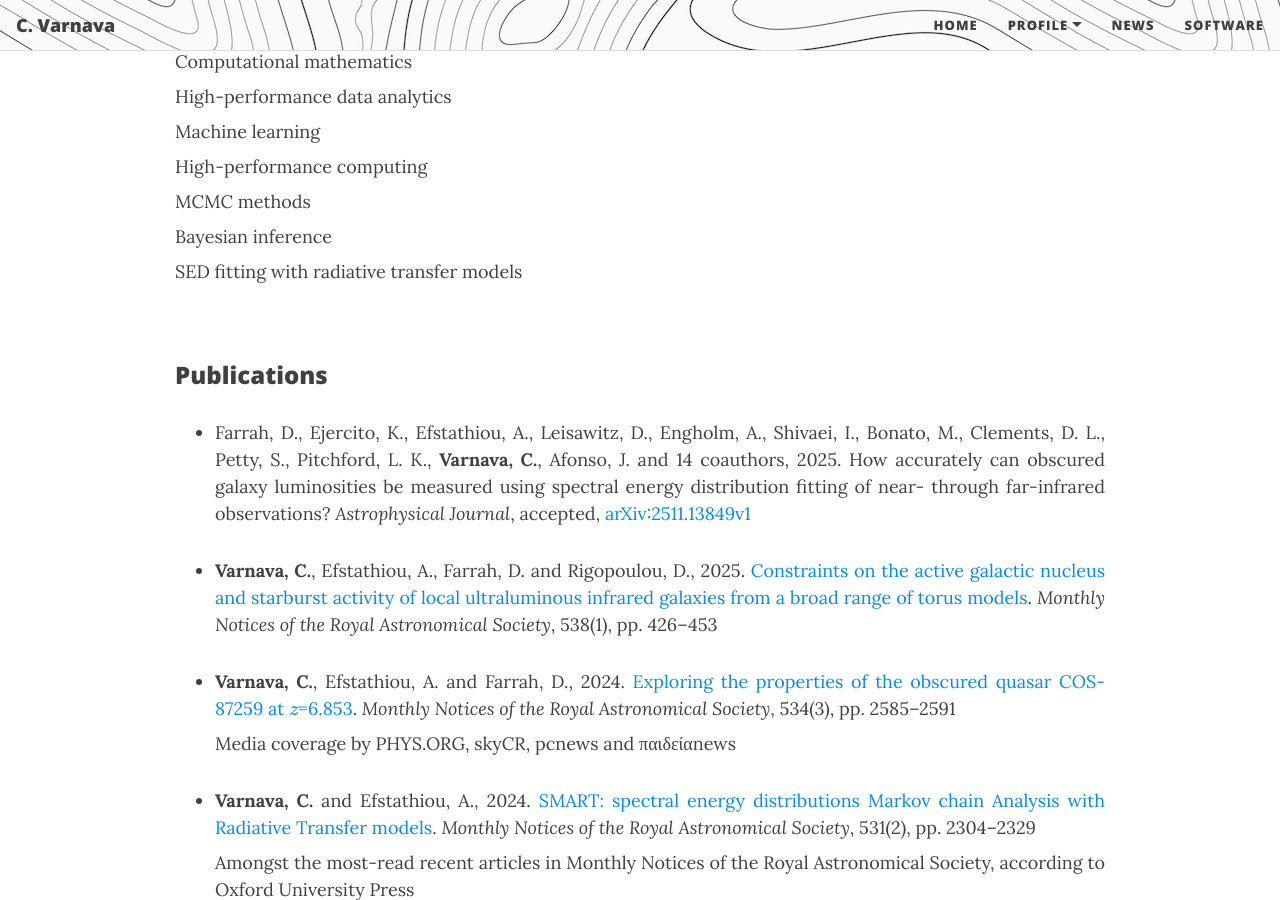
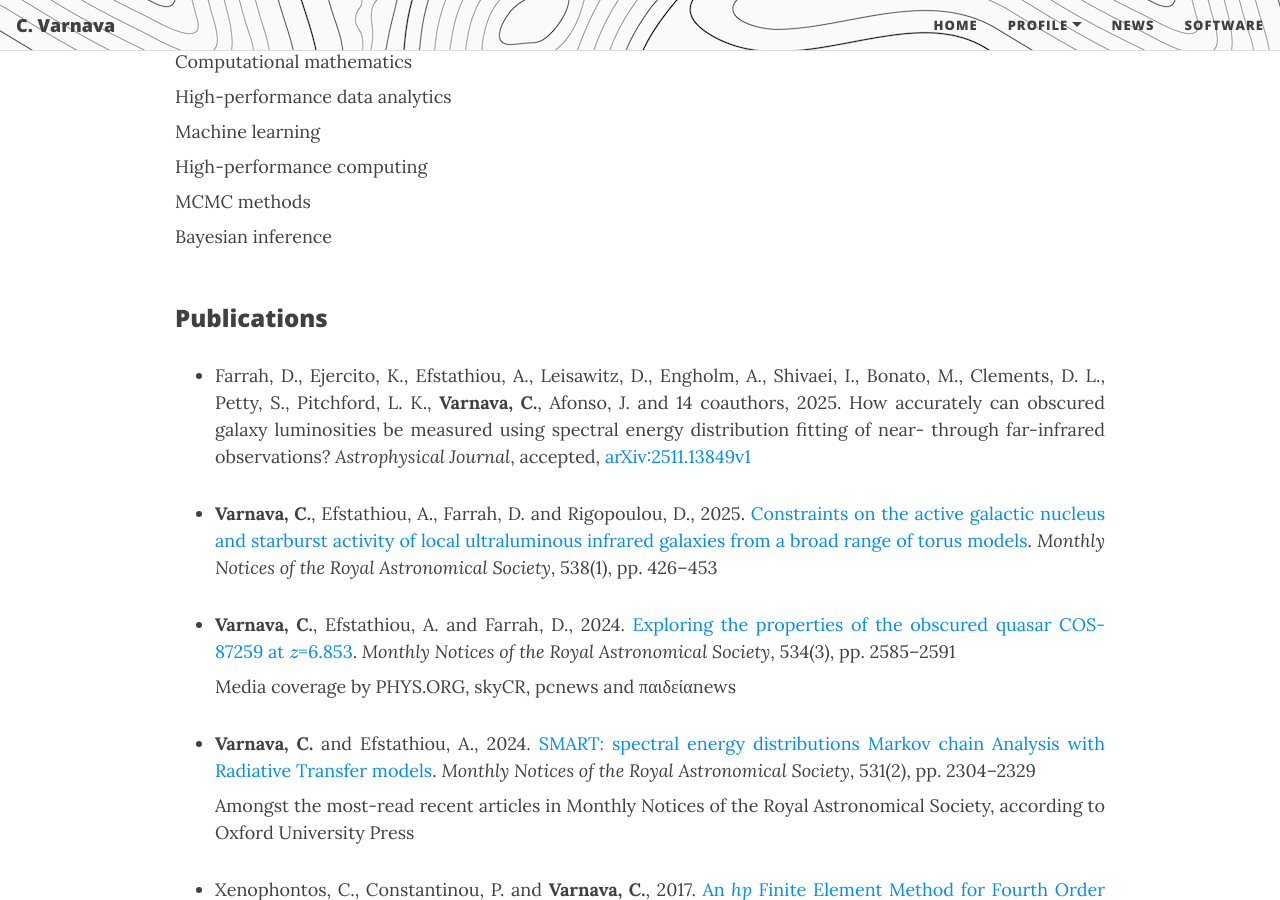
Before and after one commit to ch-var/ch-var.github.io, a Jekyll site: the page built from CV.html, in a window 1280 px wide and 900 px high, scrolled down 2482 px. Built offline with Jekyll 4.4.1, drawn with Linux system fonts in a browser that asks for light colours; formulas are drawn with MathJax 3.

Commit message:
Remove SED fitting line from CV.html
Removed a line about SED fitting with radiative transfer models from the CV.

```diff
--- a/CV.html
+++ b/CV.html
@@ -77,7 +77,6 @@ mathjax: true
 <p align='justify' style="margin-top: 8px; margin-bottom: 8px;">High-performance computing</p>
 <p align='justify' style="margin-top: 8px; margin-bottom: 8px;">MCMC methods</p>
 <p align='justify' style="margin-top: 8px; margin-bottom: 8px;">Bayesian inference</p>
-<p align='justify' style="margin-top: 8px;">SED fitting with radiative transfer models</p>
 <br>
 <p style="font-family: var(--header-font); font-weight: 800; line-height: 1.1; font-size: 1.5rem; margin-top: 1.25rem;">Publications</p>
 <ul>
```
